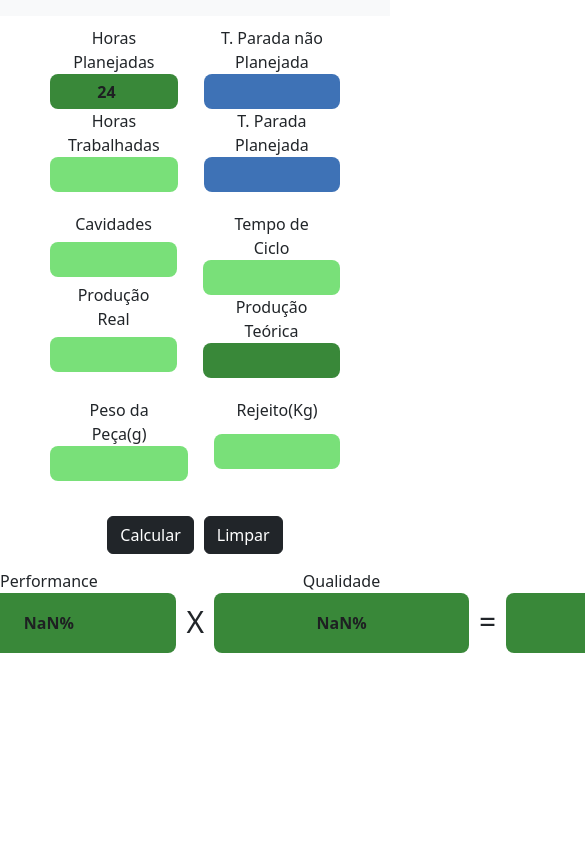
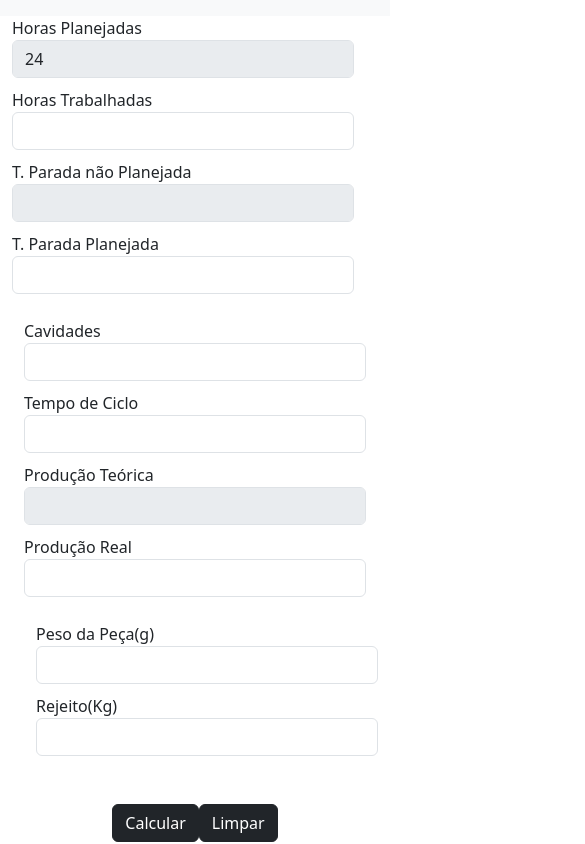
Before and after one commit to italoferreira0/simuladorOEE, a React (Vite) app: page / in a window 390 px wide. Shown: the top 844 px of the page, 585 px wide, since content can reach past the window. Built offline with nearby package versions, Linux system fonts and the light colour scheme.

Commit message:
Adicionando responsividade

```diff
--- a/src/components/DivMaster.jsx
+++ b/src/components/DivMaster.jsx
@@ -28,10 +28,10 @@ function DivMaster() {
     const producaoTeorica = ProdTeorica(HtrabalhadaFloat, cavidadesFloat, cicloFloat);
 
     //__________________________________________________________________________________________________________
-    function fun_Performance(prodRealFloat,producaoTeorica) {//Função de Calculo de Performance
-        return (prodRealFloat/producaoTeorica)*100
+    function fun_Performance(prodRealFloat, producaoTeorica) {//Função de Calculo de Performance
+        return (prodRealFloat / producaoTeorica) * 100
     }
-    const Performance = fun_Performance(prodRealFloat,producaoTeorica)
+    const Performance = fun_Performance(prodRealFloat, producaoTeorica)
 
     //__________________________________________________________________________________________________________
     function fun_Disponibilidade(HtrabalhadaFloat, ParadaPlanFloat, dia) {//Função de Calculo de Disponibilidade
@@ -39,16 +39,16 @@ function DivMaster() {
     }
     const Disponibilidade = fun_Disponibilidade(HtrabalhadaFloat, ParadaPlanFloat, dia);
     //__________________________________________________________________________________________________________
-    function fun_Qualidade(prodRealFloat,pesoFloat,rejeitoFloat) { //Função de Calculo de Qualidade
-        return (prodRealFloat/(prodRealFloat+(rejeitoFloat*1000/pesoFloat)))*100
+    function fun_Qualidade(prodRealFloat, pesoFloat, rejeitoFloat) { //Função de Calculo de Qualidade
+        return (prodRealFloat / (prodRealFloat + (rejeitoFloat * 1000 / pesoFloat))) * 100
     }
-    const Qualidade = fun_Qualidade(prodRealFloat,pesoFloat,rejeitoFloat)
+    const Qualidade = fun_Qualidade(prodRealFloat, pesoFloat, rejeitoFloat)
     //__________________________________________________________________________________________________________
 
-    function fun_OEE(Performance,Qualidade,Disponibilidade) { //Função de Calculo de Qualidade
-        return (Performance/100 * Qualidade/100 * Disponibilidade/100) * 100
+    function fun_OEE(Performance, Qualidade, Disponibilidade) { //Função de Calculo de Qualidade
+        return (Performance / 100 * Qualidade / 100 * Disponibilidade / 100) * 100
     }
-    const OEE = fun_OEE(Performance,Qualidade,Disponibilidade)
+    const OEE = fun_OEE(Performance, Qualidade, Disponibilidade)
 
 
     function Limpar() {
@@ -69,7 +69,7 @@ function DivMaster() {
         console.log('Cavidades ', cavidadesFloat)
         console.log('Ciclo ', cicloFloat)
         const producaoTeorica = ProdTeorica(HtrabalhadaFloat, cavidadesFloat, cicloFloat);
-        const Disponibilidade = fun_Disponibilidade(dia,HtrabalhadaFloat,HtrabalhadaFloat)
+        const Disponibilidade = fun_Disponibilidade(dia, HtrabalhadaFloat, HtrabalhadaFloat)
         console.log('Produção terorica: ', producaoTeorica)
         console.log('Produção Real: ', prodRealFloat)
         console.log('Peso: ', pesoFloat)
@@ -81,68 +81,80 @@ function DivMaster() {
 
 
     return (
-        <div>
+
         <div class="container">
             <div class="row">
-                    <div class="col-12 col-md-4 d-flex justify-content-start Div1">
-
-                        <div className="row">
+                <div class="col-12 col-md-4 d-flex flex-column align-items-start Div1">
+                    <div class="row w-100">
+                        <div class="col-12">
                             <span>Horas Planejadas</span>
-                            <input type="number" id="" className='inputVerdeEscuro' disabled value={dia} />
-
+                            <input type="number" class="inputVerdeEscuro form-control" disabled value={dia} />
+                        </div>
+                        <div class="col-12">
                             <span>Horas Trabalhadas</span>
-                            <input type="number" className="inputVerde" value={Htrabalhada}
+                            <input type="number" class="inputVerde form-control" value={Htrabalhada}
                                 onChange={event => { setHtrabalhada(event.target.value); }} />
-
                         </div>
-
-                        <div className="row">
+                    </div>
+                    <div class="row w-100">
+                        <div class="col-12">
                             <span>T. Parada não Planejada</span>
-                            <input type="number" className='inputAzul' disabled />
-
+                            <input type="number" class="inputAzul form-control" disabled value={ParadaPlan}
+                            onChange={event => {setParadaPlan(event.target.value); }}
+                            />
+                        </div>
+                        <div class="col-12">
                             <span>T. Parada Planejada</span>
-                            <input type="number" className='inputAzul' value={ParadaPlan}
+                            <input type="number" class="inputAzul form-control" value={ParadaPlan}
                                 onChange={event => { setParadaPlan(event.target.value); }} />
                         </div>
-
-                    </div>
-
-                    <div class="col-12 col-md-4 d-flex justify-content-center Div2">
-                        <div className="row">
-                            <span>Cavidades</span>
-                            <input type="number" className='inputVerde' value={cavidades}
-                                onChange={event => { setCavidades(event.target.value); }} />
-
-                            <span>Produção Real</span>
-                            <input type="number" className="inputVerde" value={prodReal}
-                                onChange={event => { setprodReal(event.target.value); }} />
-
-                        </div>
-
-                        <div className="row">
-                            <span>Tempo de Ciclo</span>
-                            <input type="number" className='inputVerde' value={ciclo}
-                                onChange={event => { setCiclo(event.target.value); }} />
-
-                            <span>Produção Teórica</span>
-                            <input type="number" className='inputVerdeEscuro' disabled value={producaoTeorica.toFixed(2)} />
                     </div>
                 </div>
 
-                    <div class="col-12 col-md-4 d-flex justify-content-end Div3">
-                        <div className="row">
+                <div class="col-12 col-md-4 d-flex flex-column align-items-center Div2">
+                    <div class="row w-100">
+                        <div class="col-12">
+                            <span>Cavidades</span>
+                            <input type="number" class="inputVerde form-control" value={cavidades}
+                                onChange={event => { setCavidades(event.target.value); }} />
+                        </div>
+                        <div class="col-12">
+                            <span>Tempo de Ciclo</span>
+                            <input type="number" class="inputVerde form-control" value={ciclo}
+                                onChange={event => { setCiclo(event.target.value); }} />
+                        </div>
+                    </div>
+                    <div class="row w-100">
+                        <div class="col-12">
+                            <span>Produção Teórica</span>
+                            <input type="number" class="inputVerdeEscuro form-control" disabled value={producaoTeorica.toFixed(2)} />
+                        </div>
+                        <div class="col-12">
+                            <span>Produção Real</span>
+                            <input type="number" class="inputVerde form-control" value={prodReal}
+                                onChange={event => { setprodReal(event.target.value); }} />
+                        </div>
+                    </div>
+                </div>
+
+                <div class="col-12 col-md-4 d-flex flex-column align-items-end Div3">
+                    <div class="row w-100">
+                        <div class="col-12">
                             <span>Peso da Peça(g)</span>
-                            <input type="number" className='inputVerde' value={peso}
+                            <input type="number" class="inputVerde form-control" value={peso}
                                 onChange={event => { setPeso(event.target.value); }} />
                         </div>
-                        <div className="row">
+                    </div>
+                    <div class="row w-100">
+                        <div class="col-12">
                             <span>Rejeito(Kg)</span>
-                            <input type="number" className='inputVerde' value={rejeito}
+                            <input type="number" class="inputVerde form-control" value={rejeito}
                                 onChange={event => { setRejeito(event.target.value); }} />
                         </div>
                     </div>
+                </div>
 
-                    <div class="container d-flex justify-content-center align-items-center vh-10 ">
+                <div class="container d-flex justify-content-center align-items-center vh-10">
                     <div class="col-12 col-md-4 d-flex flex-column justify-content-center align-items-center DivBotoes">
                         <div class="row w-100">
                             <div class="col-12 text-center">
@@ -153,35 +165,41 @@ function DivMaster() {
                     </div>
                 </div>
 
+                <div class="container d-flex justify-content-center align-items-center vh-10">
+                    <div class="row d-flex justify-content-center align-items-center">
+                        <div class="col-12 col-md-2 text-center">
+                            <span>Disponibilidade</span>
+                            <input type="text" class="Resultados form-control" id="disponibilidade" disabled value={Disponibilidade.toFixed(2)+"%"}/>
                         </div>
-                <div class="container d-flex justify-content-center align-items-center vh-10">
-                    <div class="col-12 col-md-8 d-flex justify-content-center align-items-center">
-                        <div class="d-flex align-items-center">
-                            <div class="text-center">
-                                <span>Disponibilidade</span>
-                                <input type="text" class="Resultados" disabled value={Disponibilidade.toFixed(2)+"%"} />
+                        <div class="col-12 col-md-1 text-center">
+                            <span class="simbolos">X</span>
                         </div>
+                        <div class="col-12 col-md-2 text-center">
+                            <span>Performance</span>
+                            <input type="text" class="Resultados form-control" id="performance" disabled value={Performance.toFixed(2)+"%"}/>
+                        </div>
+                        <div class="col-12 col-md-1 text-center ">
                             <span class="simbolos">X</span>
-                            <div class="text-center">
-                                <span>Performance</span>
-                                <input type="text" class="Resultados" disabled value={Performance.toFixed(2)+"%"}/>
                         </div>
-                            <span class="simbolos">X</span>
-                            <div class="text-center">
+                        <div class="col-12 col-md-2 text-center">
                             <span>Qualidade</span>
-                                <input type="text" class="Resultados" disabled value={Qualidade.toFixed(2)+"%"}/>
+                            <input type="text" class="Resultados form-control" id="qualidade" disabled value={Qualidade.toFixed(2)+"%"}/>
                         </div>
+                        <div class="col-12 col-md-1 text-center">
                             <span class="simbolos">=</span>
-                            <div class="text-center">
+                        </div>
+                        <div class="col-12 col-md-2 text-center">
                             <span>OEE</span>
-                                <input type="text" class="Resultados" disabled value={OEE.toFixed(2)+"%"} />
+                            <input type="text" class="Resultados form-control" id="oee" disabled value={OEE.toFixed(2)+"%"}/>
+                        </div>
                     </div>
                 </div>
             </div>
         </div>
 
-            </div>
-        </div>
+
+
+
     )
 }
 
--- a/src/style/DivMaster.css
+++ b/src/style/DivMaster.css
@@ -1,105 +1,17 @@
-.Div1{
-    /* border: 1px solid ;  */
-    padding: 10px;
-    text-align: center;
-    /* background-color: red; */
-  }
-
-  .Div2{
-    /* border: 1px solid ;  */
-    padding: 10px;
-    text-align: center;
-    /* background-color: red; */
-  }
-
-  .Div3{
-    /* border: 1px solid ;  */
-    padding: 10px;
-    text-align: center;
-    /* background-color: red; */
-  }
-
-
-
-.inputVerde{
-    font-weight: bolder;
-    color: rgb(62, 114, 182);
-    height: 35px;
-    border: 0;
-    margin: auto;
-    align-items: center;
-    text-align: center;
-    background-color: #19ca1994;
-    /* width: 50px; */
-    border-radius: 8px;
+.Resultados {
+  width: 80px;
+  text-align: center;
 }
-
-.inputVerdeEscuro{
-    font-weight: bolder;
-    color: rgb(30, 32, 34);
-    height: 35px;
-    border: 0;
-    margin: auto;
-    align-items: center;
-    text-align: center;
-    background-color: #157215d7;
-    /* width: 50px; */
-    border-radius: 8px;
+.simbolos {
+  font-size: 1.5em;
+  margin: 0 10px;
 }
-
-.inputAzul{
-        font-weight: bolder;
-        color: rgb(30, 32, 34);
-        height: 35px;
-        border: 0;
-        margin: auto;
-        align-items: center;
-        text-align: center;
-        background-color: rgb(62, 114, 182);
-        width: 150px;
-        border-radius: 8px;
+.Div1, .Div2, .Div3 {
+  margin-bottom: 15px;
 }
-
-.row{
-
-    /* padding-top: 20px; */
-    padding-left: 25px;
-    padding-right: 25px;
+.vh-10 {
+  min-height: 10vh;
 }
-
-.DivBotoes{
-    margin-top: 10px;
-    align-items: center;
-    /* border: 1px solid ;  */
-    padding: 10px;
-    text-align: center;
-     /* background-color: red; */
-   }
-
-.btn-custom{
-    margin: 5px;
+.inputVerde, .inputAzul, .inputVerdeEscuro {
+  margin-bottom: 10px;
 }
-
-.simbolos{
-    padding-top: 20px;
-    font-size: 30px;
-    /* color: azure; */
-}
-
-.Resultados{
-    color: #fff; /* Exemplo de cor de texto branco */
-    border: none;
-    padding: 5px;
-    margin: 0 10px; /* Espaçamento entre os inputs */
-    text-align: center;
-    font-weight: bolder;
-    color: rgb(30, 32, 34);
-    height: 60px;
-    /* font-size: ; */
-
-    align-items: center;
-    text-align: center;
-    background-color: #157215d7;
-    /* width: 50px; */
-    border-radius: 8px;
-}
```
Lines whose indentation alone changed are shown as unchanged.
